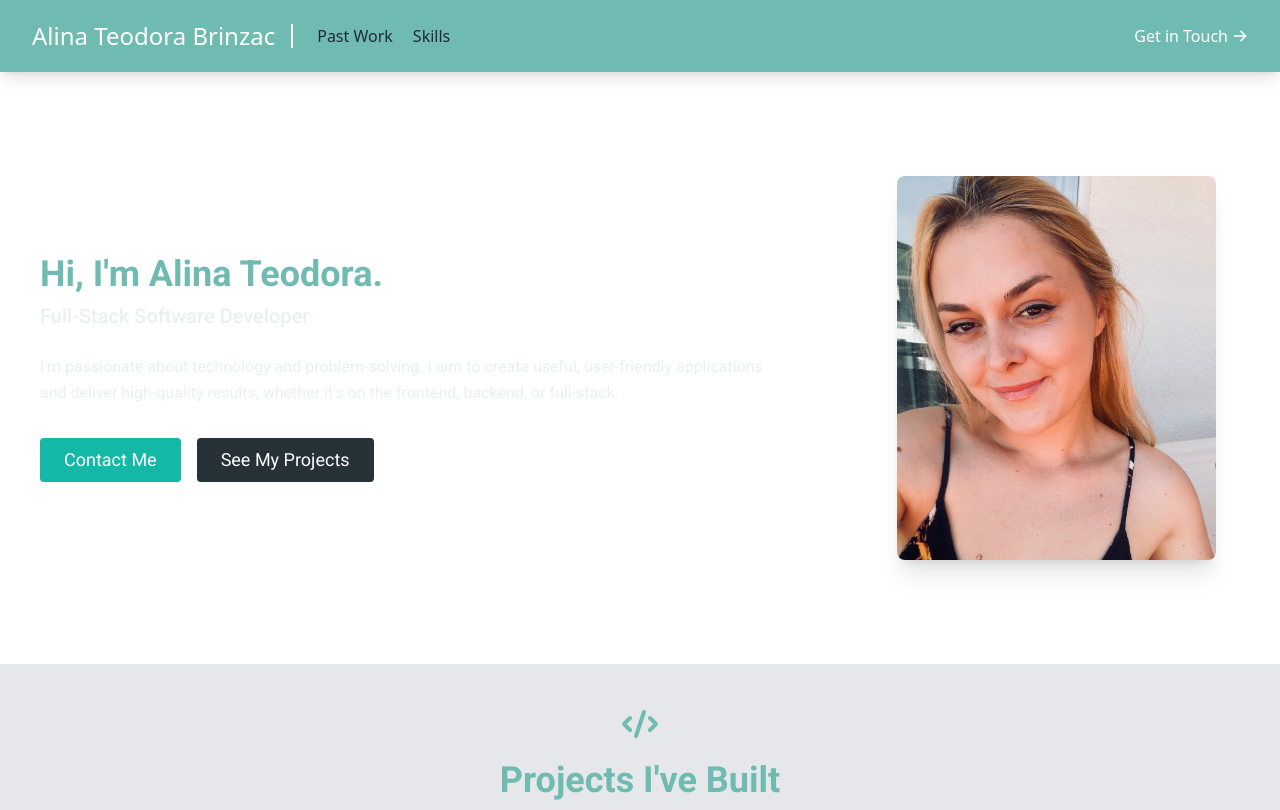
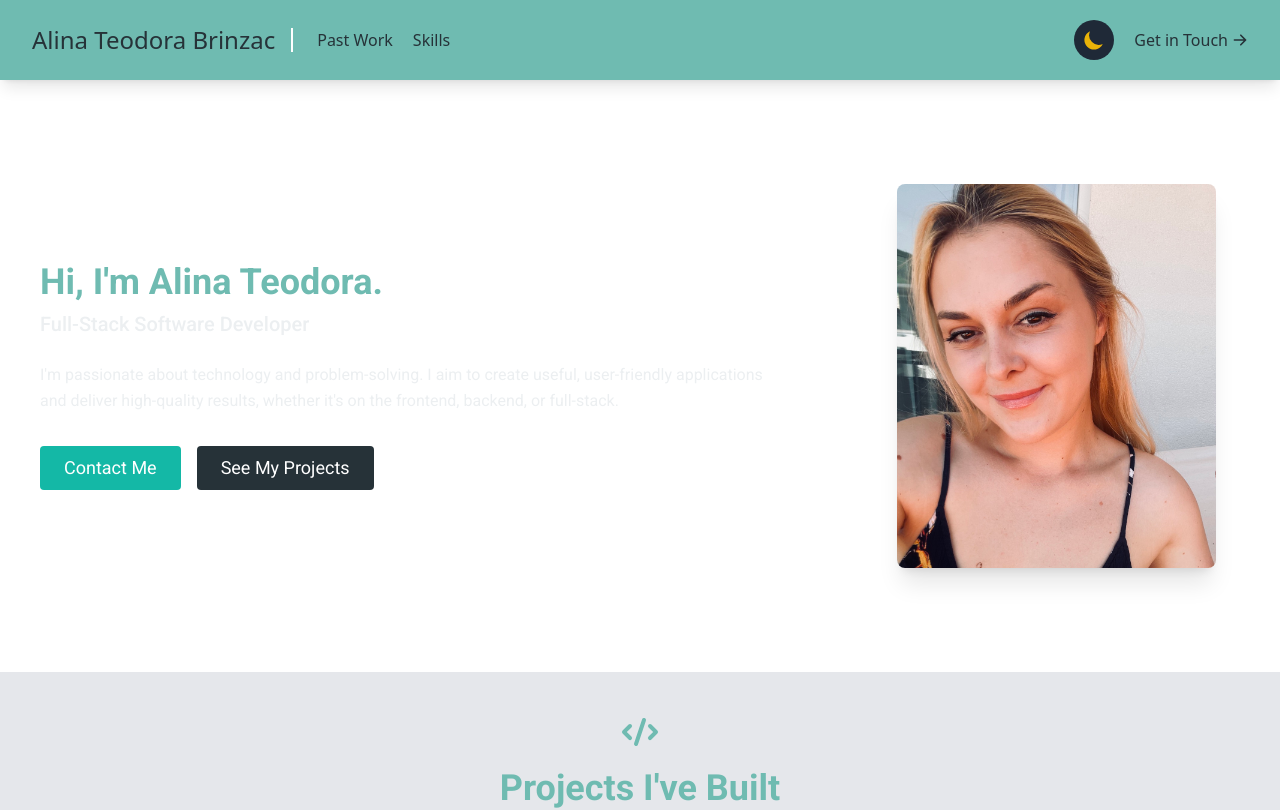
Before and after one commit to TeodoraAlina/portfolio-website, a React (Create React App) app in the folder my-portfolio/: page / in a window 1280 px wide. Shown: the top 810 px of the page. Built offline with nearby package versions, Linux system fonts and the light colour scheme.

Commit message:
Integrate ThemeToggle into NavBar component and update colors

```diff
--- a/my-portfolio/src/components/NavBar.js
+++ b/my-portfolio/src/components/NavBar.js
@@ -1,5 +1,6 @@
+import React, { useState } from "react";
 import { ArrowRightIcon, MenuIcon, XIcon } from "@heroicons/react/solid";
-import React, { useState } from "react";
+import ThemeToggle from "./ThemeToggle";
 
 export default function Navbar() {
   const [isOpen, setIsOpen] = useState(false);
@@ -11,35 +12,43 @@ export default function Navbar() {
   return (
     <header className="bg-primary bg-opacity-90 md:sticky top-0 z-10 shadow-lg">
       <div className="w-full max-w-7xl mx-auto flex flex-wrap p-5 flex-col md:flex-row items-center">
-        <div className="flex justify-between w-full md:w-auto">
+        <div className="flex justify-between w-full md:w-auto items-center">
           <a
             href="#about"
-            className="title-font font-medium text-accent mb-4 md:mb-0 ml-3 text-2xl"
+            className="title-font font-medium text-textPrimary mb-4 md:mb-0 ml-3 text-2xl"
             aria-label="About Alina Teodora Brinzac">
             Alina Teodora Brinzac
           </a>
+          <div className="flex items-center md:hidden">
+            <ThemeToggle />
             <button
-            className="inline-flex items-center md:hidden text-accent focus:outline-none ml-auto"
+              className="inline-flex items-center text-textPrimary focus:outline-none ml-2"
               onClick={toggleMenu}
               aria-label="Toggle menu">
               {isOpen ? <XIcon className="w-6 h-6" /> : <MenuIcon className="w-6 h-6" />}
             </button>
           </div>
-        <nav className={`md:flex flex-grow items-center text-gray-800 ${isOpen ? 'block' : 'hidden'} md:block`}>
+        </div>
+        <nav className={`md:flex flex-grow items-center text-textPrimary ${isOpen ? 'block' : 'hidden'} md:block`}>
           <div className="flex flex-col md:flex-row md:mr-auto md:ml-4 md:pl-6 md:border-l-2 md:border-accent md:space-x-5 space-y-2 md:space-y-0">
-            <a href="#projects" className="hover:text-accent transition duration-300 ease-in-out hover-scale">
+            <a href="#projects" className="hover:text-textHover transition duration-300 ease-in-out hover-scale">
               Past Work
             </a>
-            <a href="#skills" className="hover:text-accent transition duration-300 ease-in-out hover-scale">
+            <a href="#skills" className="hover:text-textHover transition duration-300 ease-in-out hover-scale">
               Skills
             </a>
           </div>
+          <div className="flex items-center mt-2 md:mt-0 md:ml-auto">
+            <div className="hidden md:inline-flex">
+              <ThemeToggle />
+            </div>
             <a
               href="#contact"
-            className="inline-flex items-center border-0 py-1 px-3 text-accent focus:outline-none hover:bg-accent rounded hover:text-gray-600 transition duration-300 ease-in-out mt-2 md:mt-0 md:ml-auto">
+              className="inline-flex items-center border-0 py-1 px-3 text-textPrimary focus:outline-none hover:bg-accent rounded hover:text-textHover transition duration-300 ease-in-out ml-2">
               Get in Touch
               <ArrowRightIcon className="w-4 h-4 ml-1 animate-arrow" />
             </a>
+          </div>
         </nav>
       </div>
     </header>
```
Lines whose indentation alone changed are shown as unchanged.
